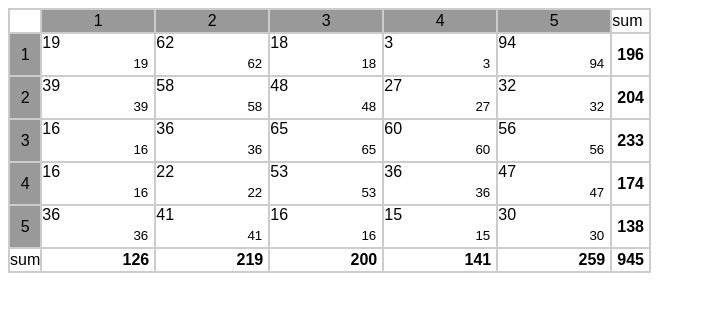
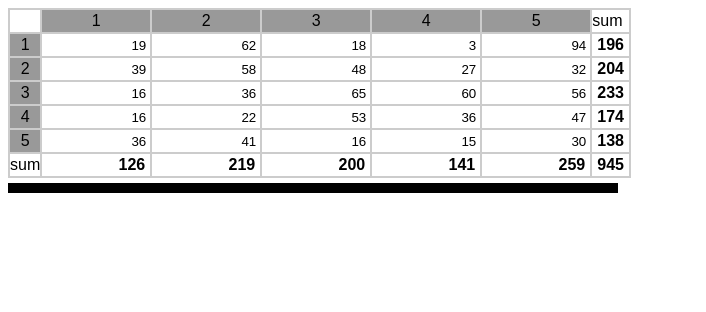
Before and after one commit to wolfmanfp/homework, a plain HTML site: page excel.html in a window 1280 px wide. Shown: the whole page, without its empty margins (0-706 px from the left). Drawn offline with nearby package versions, Linux system fonts and the light colour scheme.

Commit message:
Finished graph

```diff
--- a/excel.css
+++ b/excel.css
@@ -1,25 +1,65 @@
-*{font-family:arial; outline:none;}
+* {
+    font-family: arial, sans-serif;
+    outline: none;
+}
 
-table.excel input{width:100px; border:0;margin:0;padding:2px 4px; text-align:right;outline:none;border:2px solid white;display:block;}
-table.excel input:focus{border-color:orange;}
-table.excel input.barover{
-    background-color:yellow;border-color:orange;
+table.excel input {
+    width: 100px;
+    border: 0;
+    margin: 0;
+    padding: 2px 4px;
+    text-align: right;
+    outline: none;
+    display: block;
 }
-table.excel{background-color:#cccccc; font-family:arial;}
-table.excel td{background-color:#ffffff;padding:0;}
-table.excel td.null{background-color:#666666;}
-table.excel td.head{background-color:#999999;padding:2px 4px; text-align:center;cursor:pointer;}
-table.excel td.sum{
-			text-align: right;
-			font-weight: bold;
-			padding: 2px 5px;
-		}
 
+table.excel input:focus {
+    border-color: orange;
+}
 
-div.graph{position:relative; overflow:hidden;padding:5px; background-color:black;margin-top:5px;}
-div.graph div{
-    float:left;
-    width:20px;
+table.excel input.barover {
+    background-color: yellow;
+    border-color: orange;
+}
+
+table.excel {
+    background-color: #cccccc;
+}
+
+table.excel td {
+    background-color: #ffffff;
+    padding: 0;
+}
+
+table.excel td.null {
+    background-color: #666666;
+}
+
+table.excel td.head {
+    background-color: #999999;
+    padding: 2px 4px;
+    text-align: center;
+    cursor: pointer;
+}
+
+table.excel td.sum {
+    text-align: right;
+    font-weight: bold;
+    padding: 2px 5px;
+}
+
+div.graph {
+    position: relative;
+    overflow: hidden;
+    padding: 5px;
+    background-color: black;
+    margin-top: 5px;
+    width: 600px;
+}
+
+div.graph div {
+    float: left;
+    width: 20px;
     background-color: orange;
-    margin-right:5px;
+    margin-right: 5px;
 }
--- a/excel.html
+++ b/excel.html
@@ -2,9 +2,11 @@
 <html lang="hu">
 	<head>
 		<meta charset="utf-8" />
-		<script src="http://ajax.googleapis.com/ajax/libs/jquery/2.2.2/jquery.min.js"></script>
+		<script src="https://code.jquery.com/jquery-2.2.3.min.js"></script>
 		<link rel="stylesheet" type="text/css" href="excel.css">
 		<script src="excel.js"></script>
+        <title>NOT the Microsoft Excel</title>
 	</head>
-	<body></body>
+	<body>
+	</body>
 </html>
--- a/excel.js
+++ b/excel.js
@@ -1,11 +1,11 @@
-function createRandomTable(cols, rows){
+function createRandomTable(cols, rows) {
     var i, j;
     var $table, $tr, $td;
     $table = $('<table>');
-				for(i = 0; i<rows ; i++){
+    for (i = 0; i < rows; i++) {
         $tr = $('<tr>');
-					for(j = 0; j<cols ; j++){
-						$td = $('<td>').html(Math.round(Math.random()*100));
+        for (j = 0; j < cols; j++) {
+            $td = $('<td>').html(Math.round(Math.random() * 100));
             $tr.append($td);
         }
         $table.append($tr);
@@ -13,46 +13,51 @@ function createRandomTable(cols, rows){
     return $table;
 }
 
-			function doexcel($table){
+function excelize($table) {
     $table.addClass('excel');
 
     // add column heads
     var $headrow = $table.find('tr:first').clone();
     var index = 1;
-				$headrow.find('td').addClass('head').each(
-					function(){
-						$(this).html(index++)
-					}
-				);
+    $headrow.find('td').addClass('head')
+        .attr('type','col')
+        .each(function() {
+            $(this).attr('num', index-1)
+                .html(index++);
+        });
     $table.prepend($headrow);
 
     // add row heads
     index = 0;
     $table.find('tr').each(
-					function(){
+        function() {
             $(this).
             prepend(
-								$('<td>').
-									addClass('head').
-									html(index++)
+                $('<td>')
+                    .addClass('head')
+                    .attr('type','row')
+                    .attr('num', index-1)
+                    .html(index++)
             )
         }
     );
-				$table.find('tr:first td:first').removeClass('head').html('')
+    $table.find('tr:first td:first').removeClass('head').html('');
 
     // create cells
-				$table.find('tr:not(:first) td:not(.head)').each(function(){
+    $table.find('tr:not(:first) td:not(.head)').each(function() {
         var value = $(this).html();
-                        var input = $('<input type="text">').val(value).change(function(){
-						// a függvényen belül a this az input elem
-						var value = parseInt( $(this).val() ); // kivesszük az értéket
-						if(isNaN(value) || value<0) value = 0; // ha az nem szám, vagy kisebb, mint 0, akkor az értéke legyen 0
-						if(value > 100) value = 100; // ha az érték nagyobb mint 100, akkor az érték legyen 100
-						$(this).val(value); // visszaírjuk az input-ba a módosított értéket
+        var index = $(this).index()-1;
+        var rowindex = $(this).parent().index()-1;
+        $(this).html(
+            $('<input type="text">').val(value).change(function() {
+                limit($(this));
+                calc($table);
+            }).keyup(function() {
+                limit($(this));
+                calc($table);
+            }).attr('row', rowindex).attr('col', index)
+        );
     });
-						$(this).append(input);
-					}
-				);
 
     // create col sums
     var $sumrow = $table.find('tr:first').clone();
@@ -64,7 +69,7 @@ function createRandomTable(cols, rows){
     $table.find('tr').append($('<td>'));
 
     $table.find('tr:not(:first)').each(
-					function(){
+        function() {
             $(this).
             find('td:last').
             addClass('sum').
@@ -72,70 +77,62 @@ function createRandomTable(cols, rows){
         }
     );
     $table.find('tr:first td:last').html('sum');
+}
 
-				// calculate sums
-				var calc = function($table){
-
-					$table.find('tr:not(:first):not(:last)').each(function(){
+function calc($table) {
+    $table.find('tr:not(:first):not(:last)').each(function() {
         var sum = 0;
         $(this).find('input').each(
-							function(){
+            function() {
                 sum = sum + parseInt($(this).val());
             }
         );
         $(this).find('td:last').html(sum);
     });
 
-					$table.find('tr:first td.head').each(function(){
+    $table.find('tr:first td.head').each(function() {
         var sum = 0;
-						var colnum = parseInt($(this).html())+1
+        var colnum = parseInt($(this).html()) + 1;
 
         $table.find(
-							'tr td:nth-child('+colnum+') input').each(
-							function(){
+            'tr td:nth-child(' + colnum + ') input').each(
+            function() {
                 sum = sum + parseInt($(this).val());
             });
-						$table.find('tr:last td:nth-child('+colnum+')').html(sum);
-					})
+        $table.find('tr:last td:nth-child(' + colnum + ')').html(sum);
+    });
 
     var sum = 0;
-					$table.find('input').each(function(){
+    $table.find('input').each(function() {
         var value = $(this).val();
         value = parseInt(value);
         sum = sum + value;
     });
-					$table.find('tr:last td:last').html(sum)
+    $table.find('tr:last td:last').html(sum);
 }
 
-				calc($table);
+function limit($input) {
+    var value = parseInt($input.val()); // kivesszük az értéket
+    if (isNaN(value) || value < 0) value = 0; // ha az nem szám, vagy kisebb, mint 0, akkor az értéke legyen 0
+    if (value > 100) value = 100; // ha az érték nagyobb mint 100, akkor az érték legyen 100
+    $input.val(value); // visszaírjuk az input-ba a módosított értéket
+}
 
-				$table.find('input').keyup(
-					function(){calc($table)}
-				);
-
+function graph($table) {
     // létrehozzuk a grafikon divet és beszúrjuk a dom-ba
     var $graph = $('<div>').addClass('graph');
-					$('<body>').append($graph);
+    $('body').append($graph);
 
     // a táblázat összes head class-ú cellájára ráteszünk egy click kezelőt
-					$table.find('td.head').click(function(){
+    $table.find('td.head').click(function() {
         // innen a this az a cella, amin a kattintás történt
-						var i;
         var value;
         var $inputs = [];
         var $bar;
-						var $table;
 
-						var max = 100, unit = 255/100, volume;
-						var r, g, b=0;
-						var direction, number;
-
-						// lekérdezzük a táblázat elemet, ami a cellának a 3. szülője
-						// a tbody elemet kézzel nem hoztuk létre, azt a böngésző állítja elő
-						$table = $(this).
-							parent(). // tr
-							parent(). // tbody
-							parent(); // table
+        var max = 100, unit = 255 / 100, volume;
+        var r, g, b = 0;
+        var type, number;
 
         $graph.html(''); // ürítjük a grafikon div tartalmát
 
@@ -143,52 +140,53 @@ function createRandomTable(cols, rows){
         number = $(this).attr('num'); // lekérdezzük a kattintott cella sorszámát
 
         // megkeressük a kattintásnak megfelelő inputokat és eltároljuk azokat az $inputs tömbben
-						$table.find('input['+type+'='+number+']').each(
-							function(){
+        $table.find('input[' + type + '=' + number + ']').each(
+            function() {
                 $inputs.push($(this));
             }
         );
 
         // egy ciklusban végigmegyünk az $inputs tömb elemein
-						for(i=0; i<$inputs.length ; i++){
-
+        for (var i = 0; i < $inputs.length; i++) {
             value = $inputs[i].val(); // az aktuális inputból kivesszük az értéket
 
             // kiszámoljuk az adott értékhez tartozó szín r, g, b komponenseit
             volume = Math.ceil(value * unit);
-							r = g = 255; b = 0;
-							if(volume > 128) r = (255-volume)*2; else g = volume * 2;
+            r = g = 255;
+            b = 0;
+
+            if (volume > 128) r = (255 - volume) * 2;
+            else g = volume * 2;
 
             // létehozzuk az oszlop div-et és megadjuk a css értékeket hozzá
             $bar = $('<div>').
-								height(value +'px'). // magasság
+            height(value + 'px'). // magasság
             css('border-top', max - value + 'px solid black'). // felső fekete - nem látható - keret
-								css('background-color', 'rgb('+r+','+g+','+b+')'); // háttérszín a kiszámolt színkomponensek alapján
+            css('background-color', 'rgb(' + r + ',' + g + ',' + b + ')'); // háttérszín a kiszámolt színkomponensek alapján
 
             // hozzákapcsoljuk a grafikon oszlophoz a hozzá tartozó input elemet
             $bar.prop('input', $inputs[i]);
 
             // az alábbi eseménykezelőkben a this mindig az adott grafikon oszlop div
-							$bar.mouseover(function(){ // amikor az elem fölé visszük az egeret
+            $bar.mouseover(function() { // amikor az elem fölé visszük az egeret
                 $(this).prop('input').addClass('barover'); // kijelöljük a hozzá kapcsolt inputot
-							}).mouseout(function(){ // amikor elmozgatjuk az adott elem fölül az egeret
+            }).mouseout(function() { // amikor elmozgatjuk az adott elem fölül az egeret
                 $(this).prop('input').removeClass('barover'); // levesszük a kapcsolt inputról a kijelölést
-							}).click(function(event){ // kattintáskor esetén
-
-								var value = 100-event.offsetY; // kiszámoljuk az elem magasságát a kattintás pozíciója alapján
+            }).click(function(event) { // kattintáskor esetén
+                var value = 100 - event.offsetY; // kiszámoljuk az elem magasságát a kattintás pozíciója alapján
 
                 // kiszámoljuk az adott értékhez tartozó szín r, g, b komponenseit
                 var volume = Math.ceil(value * 255 / 100);
                 var r = 255, g = 255, b = 0;
-								if(volume > 128) r = (255-volume)*2; else g = volume * 2;
+                if (volume > 128) r = (255 - volume) * 2; else g = volume * 2;
 
                 $(this).prop('input').val(value); // beállítjuk az értéket a kapcsolt input elemben
 
                 // átállítjuk a grafikon oszlop div css értékeit
                 $(this).
                 height(value + 'px'). // magasság
-									css('border-top', 100-value + 'px solid black'). // felső border
-									css('background-color', 'rgb('+r+','+g+','+b+')'); // háttérszín
+                css('border-top', 100 - value + 'px solid black'). // felső border
+                css('background-color', 'rgb(' + r + ',' + g + ',' + b + ')'); // háttérszín
             });
 
             // hozzáadjuk az oszlop div-et a grafikon div-hez
@@ -197,9 +195,10 @@ function createRandomTable(cols, rows){
     });
 }
 
-
-			$(function(){
+$(document).ready(function() {
     var $table = createRandomTable(5, 5);
     $('body').append($table);
-				doexcel($table)
+    excelize($table);
+    calc($table);
+    graph($table);
 });
```
Lines whose indentation alone changed are shown as unchanged.
